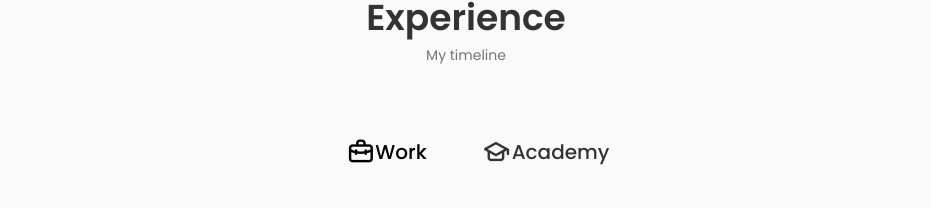
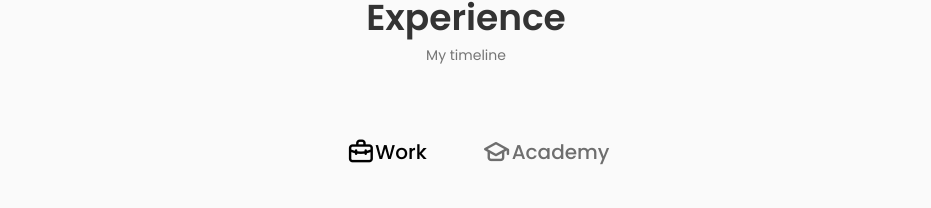
Before and after one commit to kevinwebtest/kevinwebtest.github.io, a React (Create React App) app: page / in a window 1280 px wide. Shown: the part 1480-1688 px from the top of the page, without its empty margins (174-1105 px from the left). Built offline with nearby package versions, Linux system fonts and the light colour scheme.

Commit message:
change experience opacity

```diff
--- a/src/components/qualification/Qualification.css
+++ b/src/components/qualification/Qualification.css
@@ -12,12 +12,14 @@
     font-size: var(--h3-font-size);
     font-weight: var(--font-medium);
     color: var(--title-color);
+    opacity: 70%;
     margin: 0 var(--mb-1) 0 40px;
     cursor: pointer;
 }
 
 .qualification__button:hover {
     color: var(--title-color-dark);
+    opacity: 100%;
 }
 
 .qualification__icon {
@@ -27,6 +29,7 @@
 
 .qualification__active {
     color: var(--title-color-dark);
+    opacity: 100%;
 }
 
 .qualification__sections {
```
